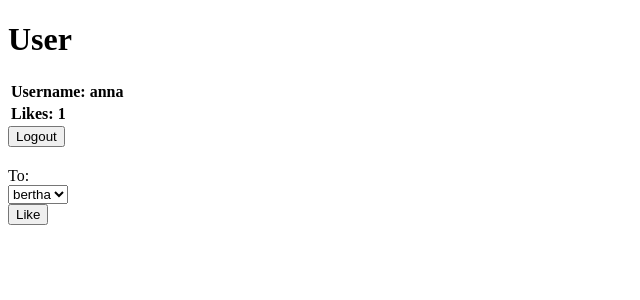
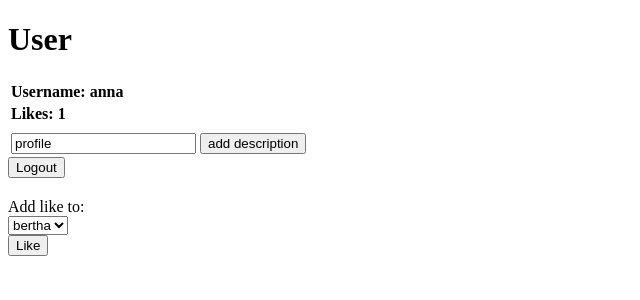
Before and after one commit to Vil-code/CyberSecurityProject, a Django app: page / in a window 1280 px wide. Shown: the top 300 px of the page, without its empty margins (0-640 px from the left). Run offline with Django 4.2, Linux system fonts and the light colour scheme; a user stored in the database is signed in; data comes from the database, SQL or seed files in the repository; both versions use the stored data as it was after the commit; lists and menus that the app fills with data are empty.

Commit message:
add injection possibility

```diff
--- a/csproject/models.py
+++ b/csproject/models.py
@@ -4,3 +4,4 @@ from django.contrib.auth.models import User
 class Account(models.Model):
 	user = models.OneToOneField(User, on_delete=models.CASCADE)
 	likes = models.IntegerField()
+	profile = models.CharField(max_length=100, default="")
--- a/csproject/templates/index.html
+++ b/csproject/templates/index.html
@@ -6,7 +6,7 @@
 </head>
 
 <body>
-    <h1>User </h1>
+    <h1> User </h1>
     <table>
         <tr>
             <th style="text-align:left"> Username: {{user.username}}
@@ -14,22 +14,32 @@
         <tr>
             <th style="text-align:left"> Likes: {{user.account.likes}}
             <td>
-        <!-- <tr>
-            <th style="text-align:left"> Friends:
-            <td> -->
+        <tr>
+            <tr>
+                <th style="text-align:left"> {{ user.account.profile | safe }}
+                <td>
+            <tr>
+
+
+            <td>
+                <form id='profile' action='profile/' method="POST">
+                    {% csrf_token %}
+                    <input type="text" name="profile" value="profile" />
+                    <input type="submit" value="add description"/>
+                </form>
     </table>
     <form action='logout/' method="POST">
         {% csrf_token %}
         <input type="submit" value="Logout" />
     </form>
     <h2> </h2>
-    <form id='transfer' action='transfer/' method="GET">
-        <span>To:</span><br/>
+    <form id='like' action='like/' method="GET">
+        <span>Add like to:</span><br />
         <select name="to">
-        {% for account in accounts %}
+            {% for account in accounts %}
             <option value="{{account.user.username}}">{{account.user.username}}</option>
-        {% endfor %}
-        </select><br/>
+            {% endfor %}
+        </select><br />
         <input type="submit" value="Like" />
     </form>
 </body>
--- a/csproject/urls.py
+++ b/csproject/urls.py
@@ -1,12 +1,13 @@
 from django.contrib import admin
 from django.urls import path, include
 
-from .views import homePageView, transferView
+from .views import homePageView, likeView, profileView
 from django.contrib.auth.views import LoginView, LogoutView
 
 urlpatterns = [
     path('', homePageView, name='home'),
-    path('transfer/', transferView, name='transfer'),
+    path('like/', likeView, name='like'),
+    path('profile/', profileView, name='profile'),
     path('login/', LoginView.as_view(template_name='./login.html')),
     path('logout/', LogoutView.as_view(next_page='/')),
     path('admin/', admin.site.urls),
--- a/csproject/views.py
+++ b/csproject/views.py
@@ -10,9 +10,19 @@ def homePageView(request):
 	return render(request, 'index.html', {'accounts': accounts})
 
 @login_required
-def transferView(request):
+def likeView(request):
 	request.session['to'] = request.GET.get('to')
 	to = User.objects.get(username=request.session['to'])
 	to.account.likes += 1
 	to.account.save()
 	return redirect('/')
+
+@login_required
+def profileView(request):
+	profile = request.POST['profile']
+	print(profile)
+	accounts = Account.objects.exclude(user_id=request.user.id)
+	cur_acc = Account.objects.get(user_id=request.user.id)
+	cur_acc.profile = profile
+	cur_acc.save()
+	return redirect('/')
```
Also changed, not shown: csproject/migrations/0002_account_profile.py (added), db.sqlite3.
